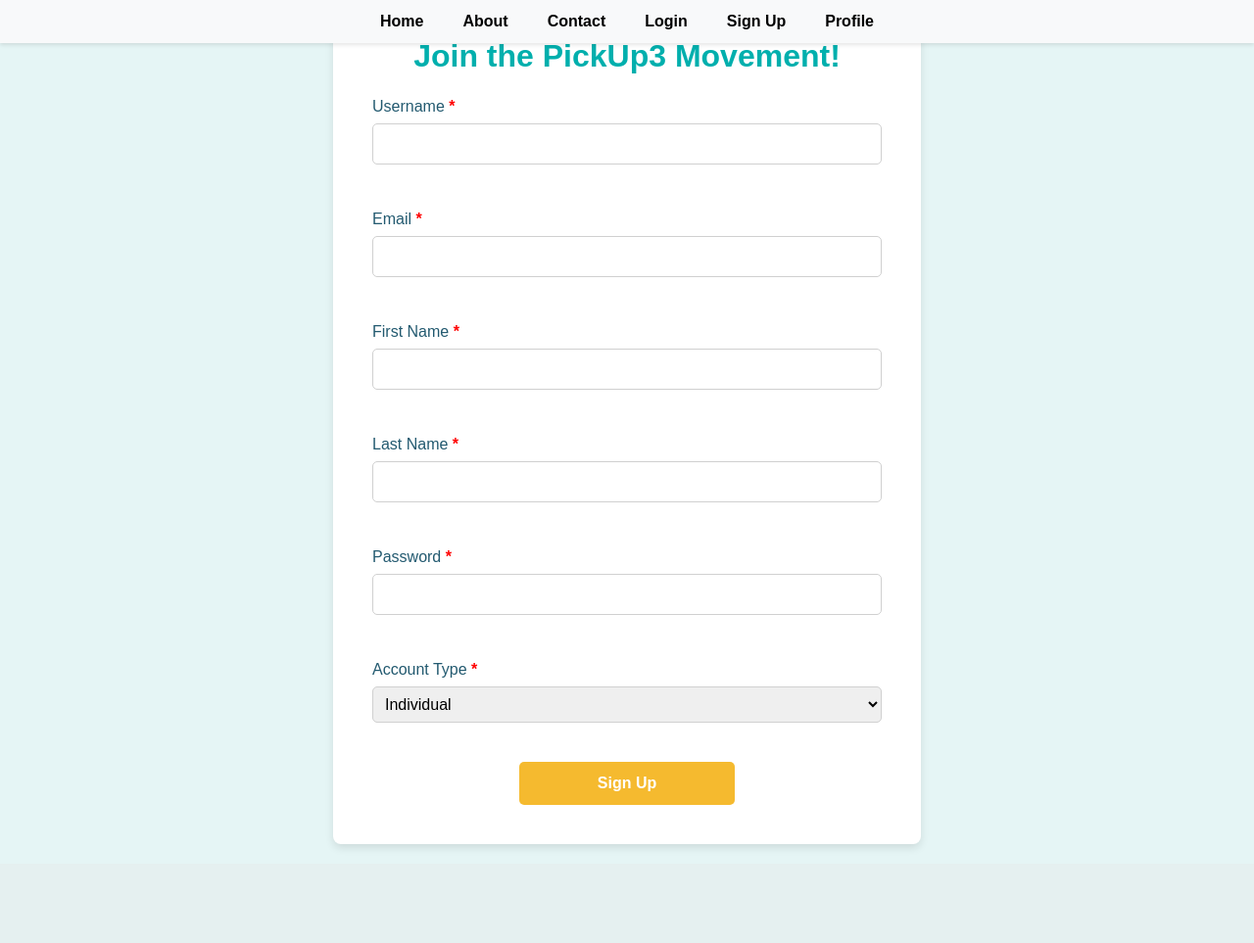
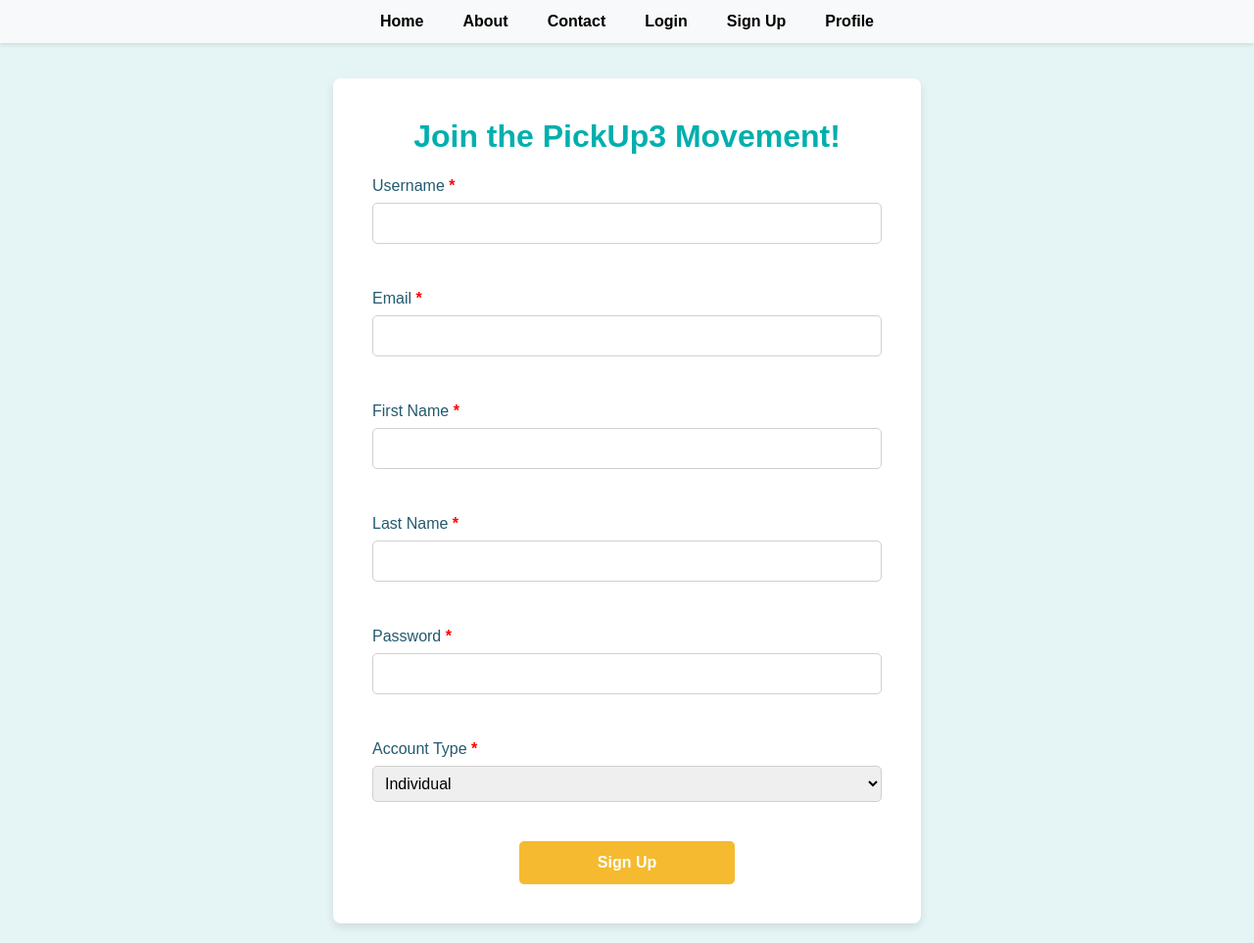
Before and after one commit to MarcoCat/TrashMeter, a Flask app: page /signup in a window 1280 px wide. Shown: the whole page at 98% size. Before the commit the page ends 866 px from the top, so only its background shows below. Run offline with Flask 3, Linux system fonts and the light colour scheme.

Commit message:
fix signup ui

```diff
--- a/app/static/styles/signup.css
+++ b/app/static/styles/signup.css
@@ -1,5 +1,3 @@
-/* signup.css */
-
 body {
     background-color: #E5F5F5;
     font-family: Arial, sans-serif;
@@ -8,7 +6,6 @@
     display: flex;
     justify-content: center;
     align-items: center;
-    height: 100vh; /* Ensure full viewport height */
 }
 
 form {
```
Also changed, not shown: app/static/images/main2.jpg (added).
